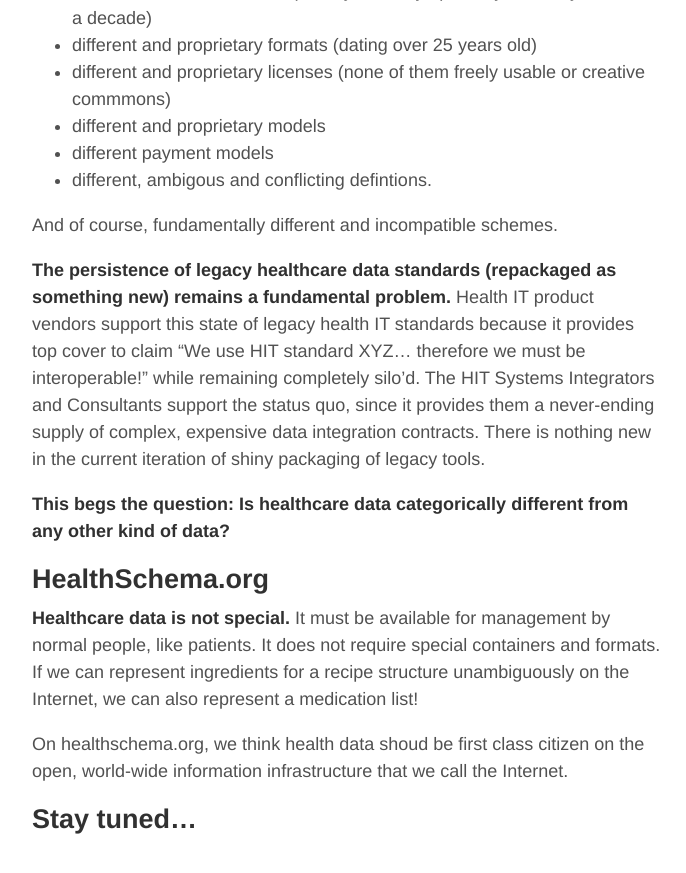
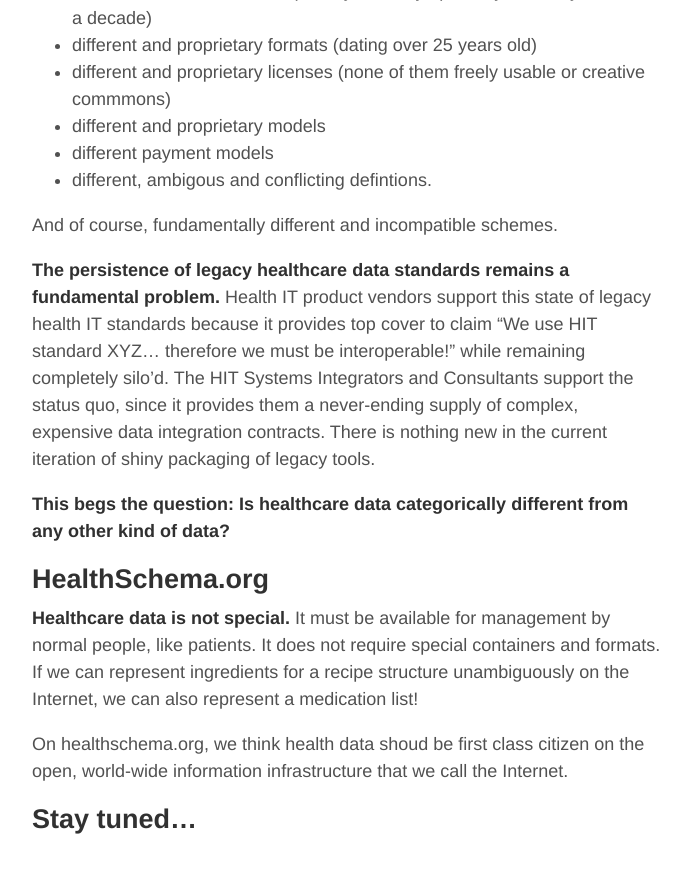
Before and after one commit to healthschema/healthschema.github.io, a Jekyll site: the page built from _posts/2015-08-07-hello-schema-org.md, in a window 1280 px wide and 900 px high, scrolled down 1648 px. Shown: the top 873 px of the window, without its empty margins (293-979 px from the left). Built offline with Jekyll 4.4.1, drawn with Linux system fonts in a browser that asks for light colours.

Commit message:
Update 2015-08-07-hello-schema-org.md

```diff
--- a/_posts/2015-08-07-hello-schema-org.md
+++ b/_posts/2015-08-07-hello-schema-org.md
@@ -43,7 +43,7 @@
 
 And of course, fundamentally different and incompatible schemes.
 
-**The persistence of legacy healthcare data standards (repackaged as something new) remains a fundamental problem.**  Health IT product vendors support this state of legacy health IT standards because it provides top cover to claim "We use HIT standard XYZ... therefore we must be interoperable!" while remaining completely silo'd.  The HIT Systems Integrators and  Consultants support the status quo, since it provides them a never-ending supply of complex, expensive data integration contracts. There is nothing new in the current iteration of shiny packaging of legacy tools.
+**The persistence of legacy healthcare data standards remains a fundamental problem.**  Health IT product vendors support this state of legacy health IT standards because it provides top cover to claim "We use HIT standard XYZ... therefore we must be interoperable!" while remaining completely silo'd.  The HIT Systems Integrators and  Consultants support the status quo, since it provides them a never-ending supply of complex, expensive data integration contracts. There is nothing new in the current iteration of shiny packaging of legacy tools.
 
 
 **This begs the question: Is healthcare data categorically different from any other kind of data?**
```
